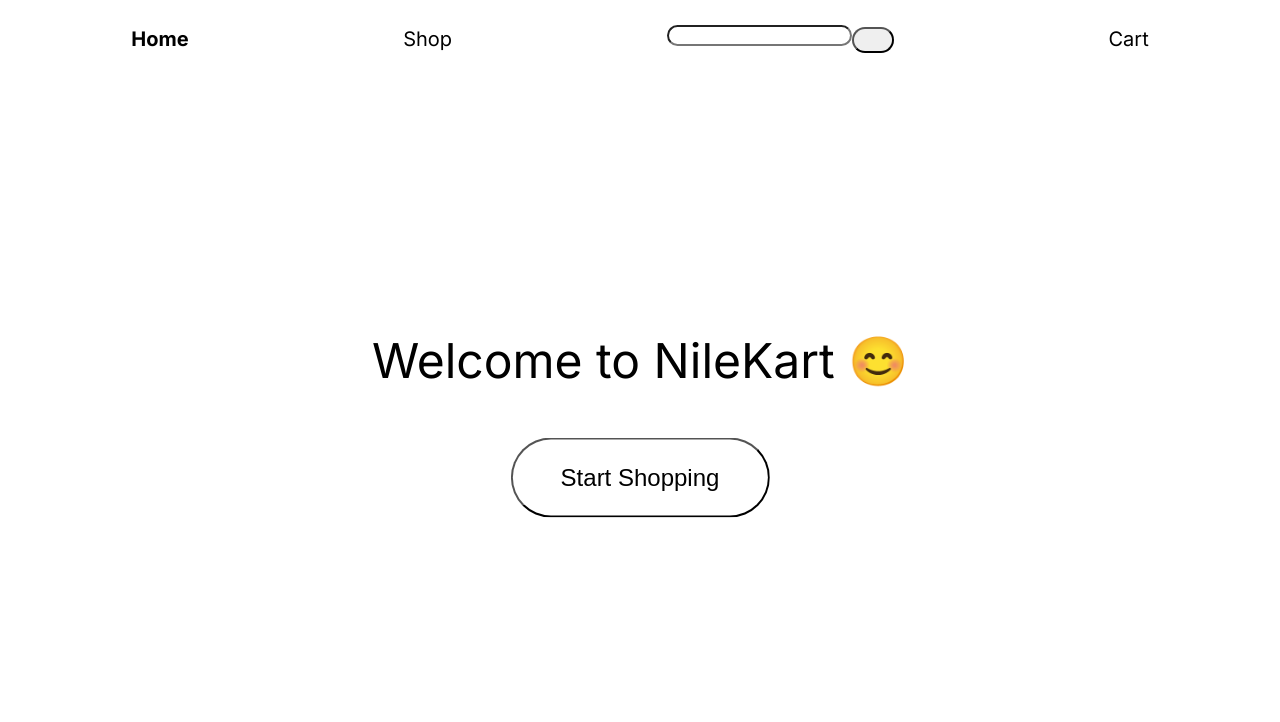
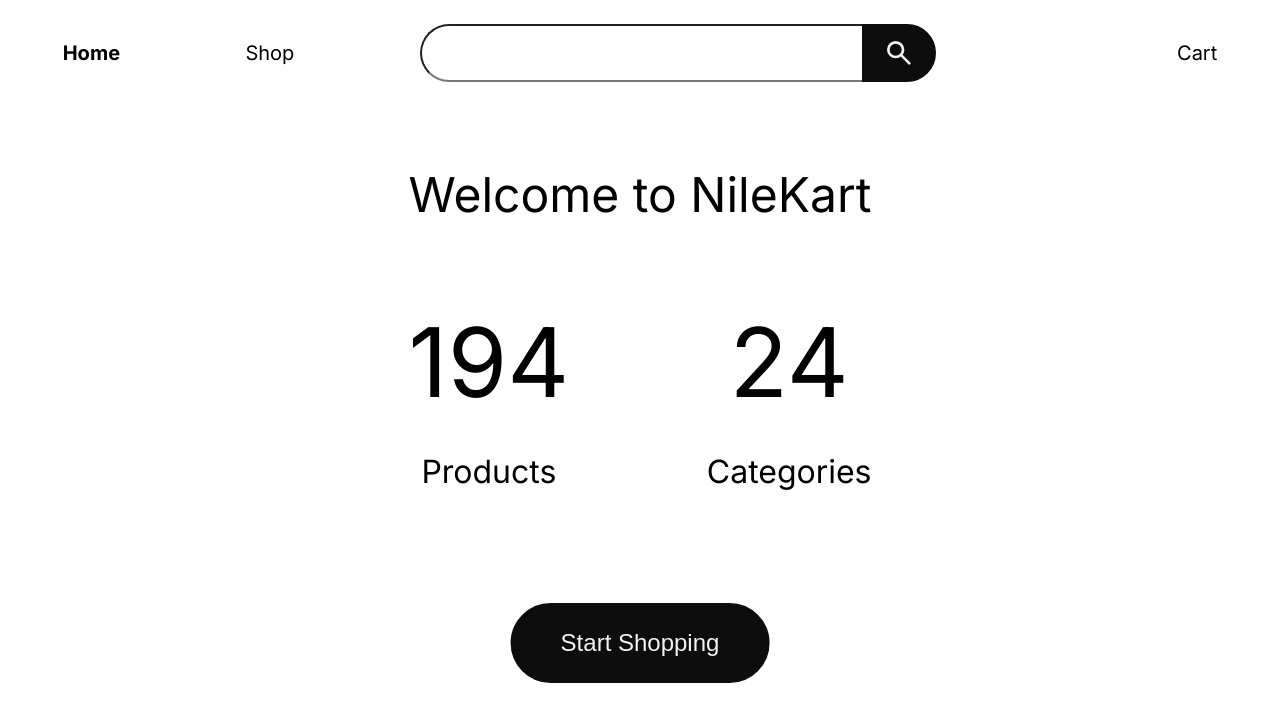
Before and after one commit to am-eer/nilekart, a React (Vite) app: page / in a window 1280 px wide. Shown: the top 722 px of the page. Built offline with nearby package versions, Linux system fonts and the light colour scheme; no server answers.

Commit message:
style searchbar and add additional info to landing page

```diff
--- a/src/App.css
+++ b/src/App.css
@@ -37,11 +37,29 @@ a {
   pointer-events: none;
 }
 
+.highlight-container {
+  display: flex;
+  justify-content: space-between;
+  margin-block: 5rem;
+}
+
+.highlight-big {
+  font-size: 6rem;
+  margin-block: 0;
+  text-align: center;
+}
+
+.highlight-small {
+  text-align: center;
+  font-size: 2rem;
+}
+
 nav {
   display: flex;
-  /* gap: 1rem; */
+  gap: 1rem;
   justify-content: space-around;
-  padding: 1.5rem;
+  align-items: center;
+  padding: 1.5rem 0.5rem 0.5rem;
   margin-bottom: 1rem;
 }
 
@@ -58,7 +76,7 @@ nav a::after {
   left: 0;
   width: 0;
   height: 2px;
-  border-radius: 9999px;
+  border-radius: var(--infinite);
   background-color: hsl(0 0 15%);
   transition: width 0.25s ease-in-out;
 }
@@ -71,15 +89,49 @@ nav a:not(.selected-nav-tab):hover::after {
   font-weight: bold;
 }
 
+form {
+  display: flex;
+  width: 50%;
+}
+
 input {
-  border-radius: 999px;
+  border-radius: var(--infinite) 0 0 var(--infinite);
+  width: 70%;
+  font-size: 1.25rem;
+  padding-inline: 1.25rem;
+}
+
+input:not(:focus-visible) {
+  border-right: none;
+}
+
+form button {
+  border-radius: 0 var(--infinite) var(--infinite) 0;
+  display: grid;
+  place-items: center;
 }
 
 button {
   cursor: pointer;
   padding: 0.7rem 1.2rem;
-  border-radius: 999px;
+  border-radius: var(--infinite);
   transition: 0.15s ease-in-out;
+}
+
+.dark-btn {
+  border: 2px solid hsl(0 0 5%);
+  background-color: hsl(0 0 5%);
+  color: hsl(0 0 95%);
+}
+
+.dark-btn:hover {
+  background-color: hsl(0 0 100%);
+  color: hsl(0 0 5%);
+  /* box-shadow: inset 0 0 0 2px hsl(0 0 25%); */
+}
+
+.dark-btn:disabled {
+  background-color: hsl(0 0 25%);
 }
 
 .wipe-btn {
--- a/src/components/Cart.jsx
+++ b/src/components/Cart.jsx
@@ -4,7 +4,7 @@ const Cart = () => {
   return (
     <div style={{position: "fixed", top: "50%", left: "50%", translate: "-50% -50%"}}>
       <p style={{fontSize: "3rem", textAlign: "center"}}>Cart page under construction 🛠️</p>
-      <Link to=".."><button className="wipe-btn" style={{display: "block", fontSize: "1.5rem", marginInline: "auto", padding: "1.5rem 4rem"}}>Back</button></Link>
+      <Link to=".."><button className="dark-btn" style={{display: "block", fontSize: "1.5rem", marginInline: "auto", padding: "1.5rem 4rem"}}>Back</button></Link>
     </div>
   );
 };
--- a/src/components/Category.jsx
+++ b/src/components/Category.jsx
@@ -41,10 +41,10 @@ const Category = () => {
       </div>
       <div className="page-btns">
         <Link className={pgNo < 2 ? "disable" : ""} to={query ? `../search/${query}/${pgNo - 1}` :`../categories/${category}/${pgNo - 1}`}>
-          <button disabled={pgNo < 2} className="wipe-btn">Prev Page</button>
+          <button disabled={pgNo < 2} className="dark-btn">Prev Page</button>
         </Link>
         <Link className={pgNo * 12 < total ? "" : "disable"} to={query ? `../search/${query}/${pgNo + 1}` : `../categories/${category}/${pgNo + 1}`}>
-          <button disabled={pgNo * 12 >= total} className="wipe-btn" >Next Page</button>
+          <button disabled={pgNo * 12 >= total} className="dark-btn" >Next Page</button>
         </Link>
       </div>
     </main>
--- a/src/components/Home.jsx
+++ b/src/components/Home.jsx
@@ -1,10 +1,38 @@
 import { Link } from "react-router";
+import { useState, useEffect } from "react";
+import { getCategoryCount, getProductCount } from "../lib/requests";
 
 const Home = () => {
+  const [productCount, setProductCount] = useState(194);
+  const [categoryCount, setCategoryCount] = useState(24);
+
+  useEffect(() => {
+    getProductCount().then((result) => {
+      if(result) {
+        setProductCount(result);
+      }
+    });
+    getCategoryCount().then((result) => {
+      if(result) {
+        setCategoryCount(result);
+      }
+    });
+  }, [])
+
   return (
     <div style={{position: "fixed", top: "50%", left: "50%", translate: "-50% -50%"}}>
-      <p style={{fontSize: "3rem", textAlign: "center"}}>Welcome to NileKart 😊</p>
-      <Link to="shop"><button className="wipe-btn" style={{display: "block", fontSize: "1.5rem", marginInline: "auto", padding: "1.5rem 3rem"}}>Start Shopping</button></Link>
+      <p style={{fontSize: "3rem", textAlign: "center"}}>Welcome to NileKart</p>
+      <div className="highlight-container">
+        <div className="highlight">
+          <p className="highlight-big">{productCount}</p>
+          <p className="highlight-small">Products</p>
+        </div>
+        <div className="highlight">
+          <p className="highlight-big">{categoryCount}</p>
+          <p className="highlight-small">Categories</p>
+        </div>
+      </div>
+      <Link to="shop"><button className="dark-btn" style={{display: "block", fontSize: "1.5rem", marginInline: "auto", padding: "1.5rem 3rem"}}>Start Shopping</button></Link>
     </div>
   );
 };
--- a/src/components/Navbar.jsx
+++ b/src/components/Navbar.jsx
@@ -17,7 +17,7 @@ const Navbar = () => {
         navigate(`/shop/search/${searchTerm}/1`);
       }}>
         <input type="text" name="search" />
-        <button type="submit"></button>
+        <button type="submit" className="dark-btn"><svg xmlns="http://www.w3.org/2000/svg" width="32" height="32" viewBox="0 0 24 24"><path fill="currentColor" d="m19.6 21l-6.3-6.3q-.75.6-1.725.95T9.5 16q-2.725 0-4.612-1.888T3 9.5t1.888-4.612T9.5 3t4.613 1.888T16 9.5q0 1.1-.35 2.075T14.7 13.3l6.3 6.3zM9.5 14q1.875 0 3.188-1.312T14 9.5t-1.312-3.187T9.5 5T6.313 6.313T5 9.5t1.313 3.188T9.5 14"/></svg></button>
       </form>
       <Link to="/cart" className={location.pathname === "/cart" ? "selected-nav-tab" : ""}>Cart</Link>
     </nav>
--- a/src/index.css
+++ b/src/index.css
@@ -1,6 +1,7 @@
 :root {
   --shadow: inset 0 1px 2px #ffffff50, 0 -1px #00000010, 0 1px 2px #00000030, 0 4px 8px #00000015;
   --hover-shadow: inset 0 1px 2px #ffffff50, 0 -1px #00000010, 0 1px 3px #00000037, 0 4px 12px #00000020;
+  --infinite: 999px
 }
 
 * {
--- a/src/lib/requests.js
+++ b/src/lib/requests.js
@@ -7,6 +7,17 @@ export const getCategories = async () => {
     return payload;
   } catch (err) {
     console.error("Failed to get categories", err);
+    return null;
+  }
+};
+
+export const getCategoryCount = async () => {
+  try {
+    const response = await fetch(`${API_PREFIX}/category-list`);
+    const payload = await response.json();
+    return payload.length;
+  } catch (err) {
+    console.error("Failed to get category count", err);
     return null;
   }
 };
@@ -63,6 +74,17 @@ export const getFullProduct = async (productId) => {
   }
 };
 
+export const getProductCount = async () => {
+  try {
+    const response = await fetch(`${API_PREFIX}?limit=1&select=id`);
+    const payload = await response.json();
+    return payload.total;
+  } catch (err) {
+    console.error("Failed to get product count", err);
+    return null;
+  }
+};
+
 export const getSearchResults = async (pgNo, query) => {
   try {
     const response = await fetch(
```
